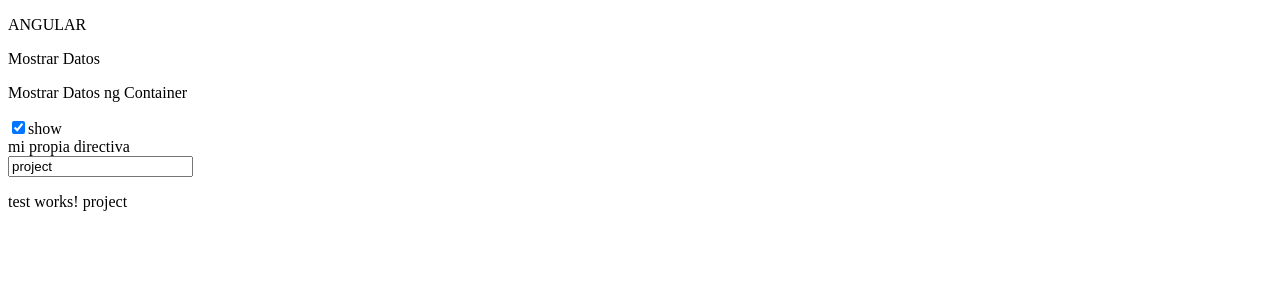
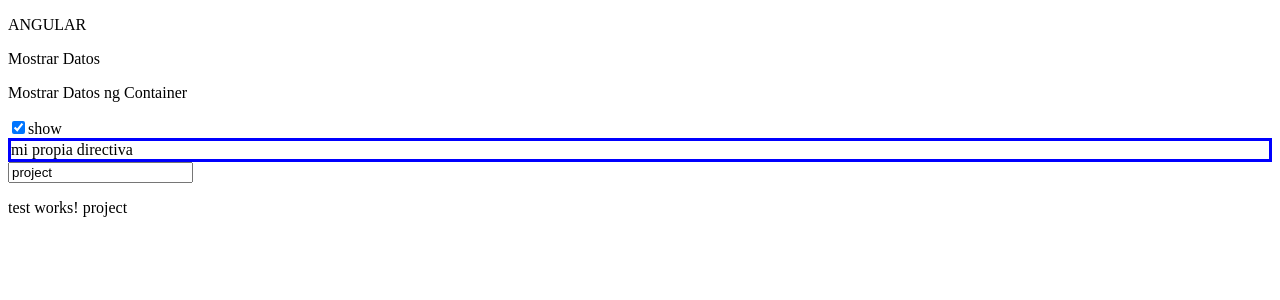
Before and after one commit to cricripaz/angular-train-2022, an Angular app: page / in a window 1280 px wide. Shown: the top 300 px of the page. Built offline with nearby package versions, Linux system fonts and the light colour scheme.

Commit message:
[16-08-2022 task 3] structural directive with getter and setter

```diff
--- a/src/app/app.component.html
+++ b/src/app/app.component.html
@@ -10,7 +10,7 @@
 
 <input type="checkbox" [(ngModel)]="sw" />show
 
-<div *upb="sw" style="border 3px red">mi propia directiva</div>
+<div *upb="sw" style="border: 3px solid blue;">mi propia directiva</div>
 
 <input type="text" [(ngModel)]="title" />
 <app-test [message]="title"></app-test>
--- a/src/app/upb.directive.ts
+++ b/src/app/upb.directive.ts
@@ -13,7 +13,13 @@
   selector: '[upb]',
 })
 export class UpbDirective implements OnInit {
-  @Input() upb!: boolean;
+  @Input() set upb(value: boolean) {
+    if (value) {
+      this.viewContainer.createEmbeddedView(this.templateRef);
+    } else {
+      this.viewContainer.clear();
+    }
+  }
 
   constructor(
     private templateRef: TemplateRef<any>,
@@ -24,11 +30,11 @@
 
   ngOnInit() {}
 
-  ngOnChanges(changes: SimpleChanges) {
-    if (changes['upb'] && changes['upb'].currentValue) {
-      this.viewContainer.createEmbeddedView(this.templateRef);
-    } else {
-      this.viewContainer.clear();
-    }
-  }
+  // ngOnChanges(changes: SimpleChanges) {
+  //   if (changes['upb'] && changes['upb'].currentValue) {
+  //     this.viewContainer.createEmbeddedView(this.templateRef);
+  //   } else {
+  //     this.viewContainer.clear();
+  //   }
+  // }
 }
```
